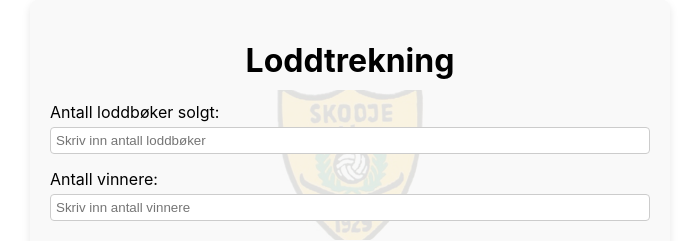
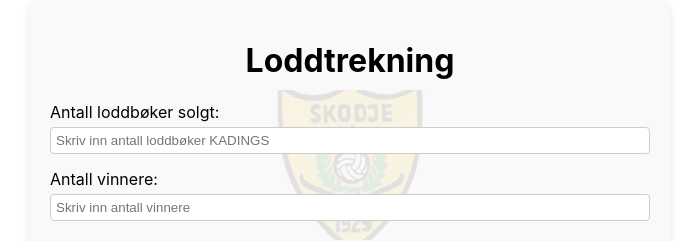
Before and after one commit to janlon6260/simpledrawawinner, a React (Create React App) app in the folder client/: page / in a window 1280 px wide. Shown: the top 241 px of the page, without its empty margins (290-989 px from the left). Built offline with nearby package versions, Linux system fonts and the light colour scheme.

Commit message:
Kai tested something.

```diff
--- a/client/src/Lottery.js
+++ b/client/src/Lottery.js
@@ -67,7 +67,7 @@ const Lottery = () => {
                     type="number"
                     value={numTickets}
                     onChange={(e) => setNumTickets(e.target.value)}
-                    placeholder="Skriv inn antall loddbøker"
+                    placeholder="Skriv inn antall loddbøker KADINGS"
                 />
             </div>
             <div className="input-group">
```
